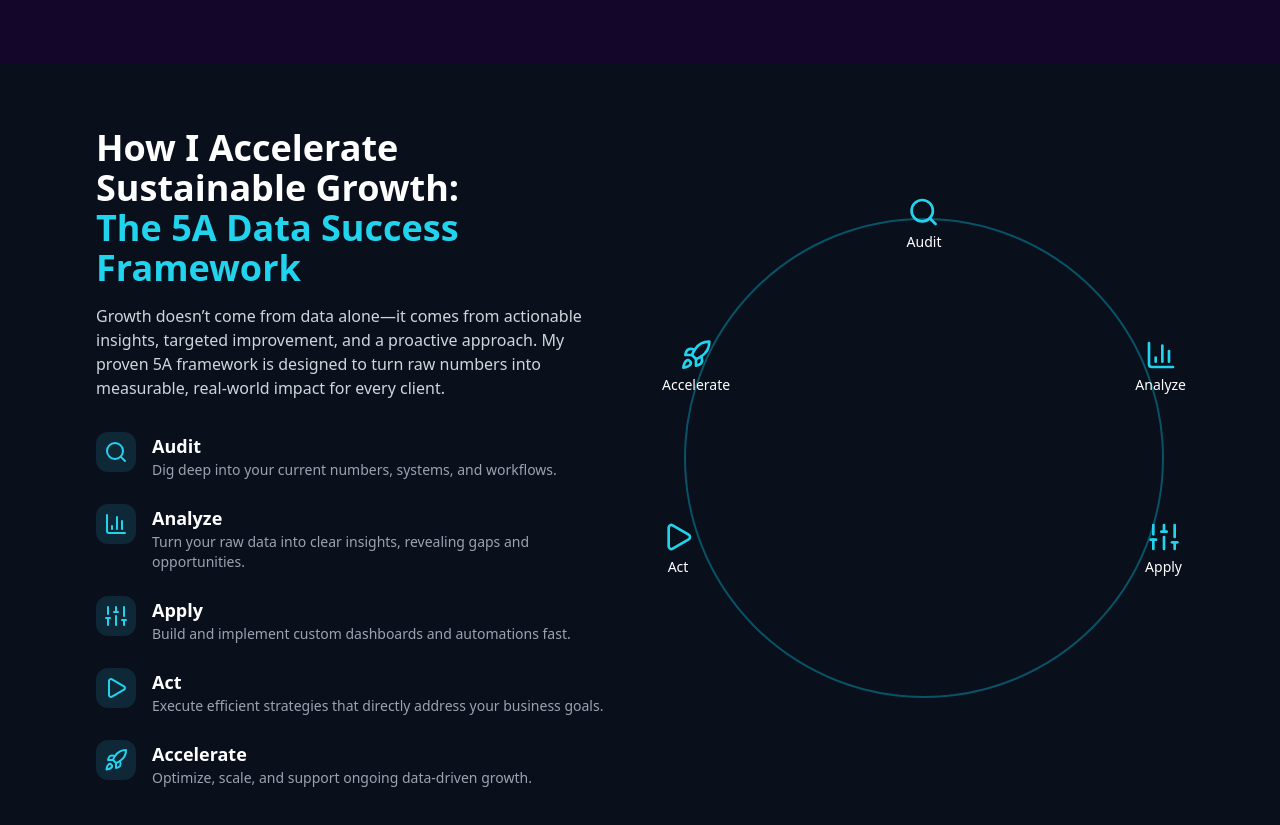
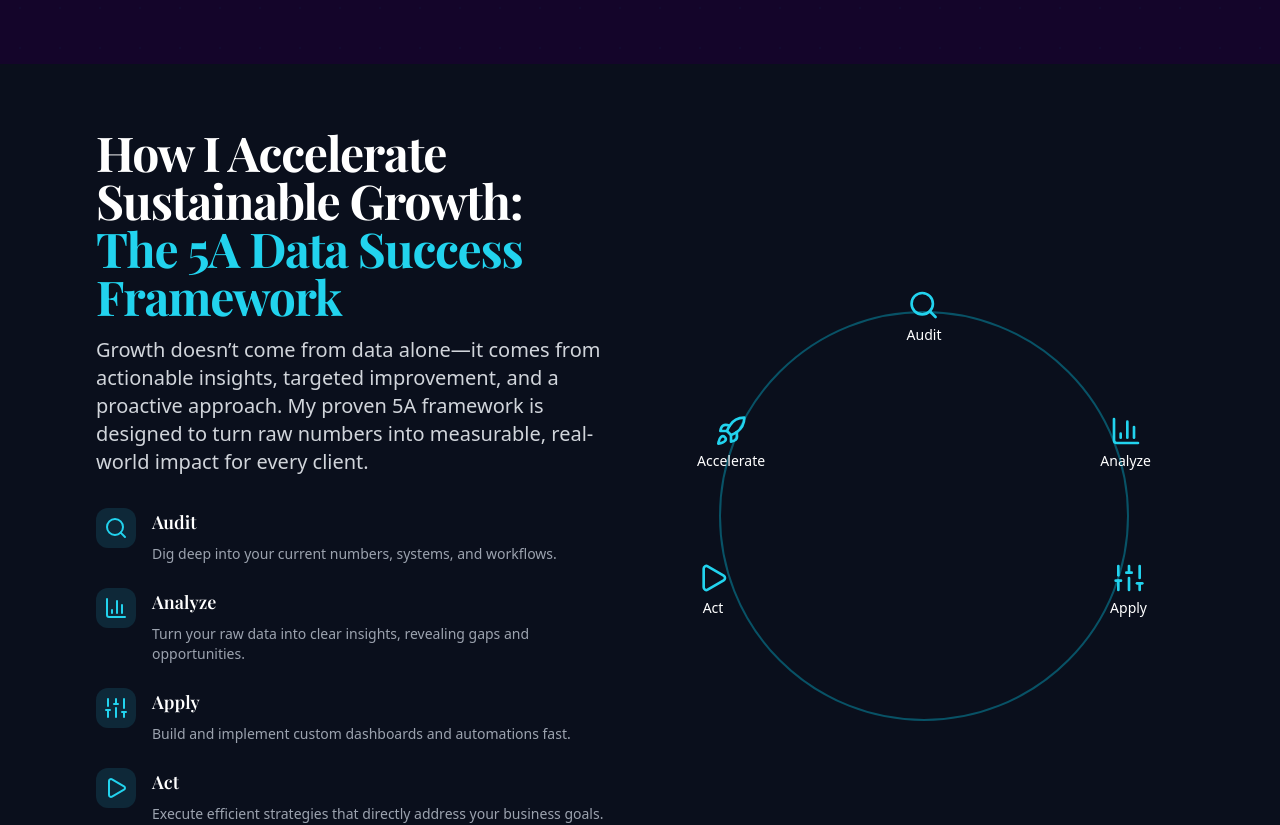
Before and after one commit to kartik-7877/statixgrowth-site, a Next.js app: page / in a window 1280 px wide. Shown: the part 2100-2925 px from the top of the page. Built offline with nearby package versions, Linux system fonts and the light colour scheme.

Commit message:
Update FrameworkVisual font styles + adjust circle size

```diff
--- a/components/FrameworkVisual.js
+++ b/components/FrameworkVisual.js
@@ -30,66 +30,82 @@ export default function FrameworkVisual() {
   ];
 
   return (
-    <section className="w-full bg-[#0a0f1c] text-white py-16 px-6 md:px-12 lg:px-24 font-inter">
+    <section className="w-full bg-[#0a0f1c] text-white py-16 px-6 md:px-12 lg:px-24">
       <div className="grid grid-cols-1 lg:grid-cols-2 gap-12 items-center">
 
         {/* LEFT SIDE CONTENT */}
         <div>
-          <h2 className="text-3xl md:text-4xl font-bold leading-snug mb-4">
+          {/* Heading - match WhyWorkWithUs */}
+          <h2 className="font-display tracking-tight text-white mb-4
+                         text-2xl sm:text-3xl md:text-5xl
+                         font-semibold md:font-bold leading-[1.2]">
             How I Accelerate Sustainable Growth:{" "}
             <span className="block text-cyan-400">The 5A Data Success Framework</span>
           </h2>
-          <p className="text-gray-300 mb-8 max-w-xl">
+
+          {/* Subheading - match WhyWorkWithUs */}
+          <p className="font-sans mt-4 sm:mt-4
+                        text-sm sm:text-base md:text-xl
+                        text-gray-300 mb-8 max-w-xl">
             Growth doesn’t come from data alone—it comes from actionable insights,
             targeted improvement, and a proactive approach. My proven 5A framework
             is designed to turn raw numbers into measurable, real-world impact for every client.
           </p>
 
+          {/* Steps List */}
           <div className="space-y-6">
             {steps.map((step, i) => (
               <div key={i} className="flex items-start gap-4">
                 <div className="p-2 bg-cyan-900/40 rounded-xl">{step.icon}</div>
                 <div>
-                  <h3 className="text-lg font-semibold">{step.title}</h3>
-                  <p className="text-gray-400 text-sm">{step.text}</p>
+                  {/* Step Title - match WhyWorkWithUs feature h3 */}
+                  <h3 className="font-display text-white font-semibold
+                                 text-base sm:text-lg leading-tight">
+                    {step.title}
+                  </h3>
+                  {/* Step Text - match WhyWorkWithUs feature p */}
+                  <p className="font-sans text-gray-400 mt-2
+                                text-xs sm:text-sm leading-relaxed">
+                    {step.text}
+                  </p>
                 </div>
               </div>
             ))}
           </div>
         </div>
 
-        {/* RIGHT SIDE CIRCULAR FLOW */}
+        {/* RIGHT SIDE CIRCULAR FLOW (kept unchanged) */}
         <div className="relative flex items-center justify-center">
-          <div className="relative w-[340px] h-[340px] md:w-[420px] md:h-[420px] lg:w-[480px] lg:h-[480px] rounded-full border-2 border-cyan-500/40">
+          <div className="relative w-[270px] h-[270px] md:w-[350px] md:h-[350px] lg:w-[410px] lg:h-[410px] rounded-full border-2 border-cyan-500/40">
 
             {/* Step 1 - Top */}
             <div className="absolute top-0 left-1/2 -translate-x-1/2 -translate-y-6 flex flex-col items-center">
               <Search className="w-8 h-8 text-cyan-400" />
-              <span className="text-sm mt-1">Audit</span>
+              <span className="font-sans text-xs sm:text-sm mt-1">Audit</span>
             </div>
 
             {/* Step 2 - Right Upper */}
             <div className="absolute right-0 top-1/4 translate-x-6 flex flex-col items-center">
               <BarChart3 className="w-8 h-8 text-cyan-400" />
-              <span className="text-sm mt-1">Analyze</span>
+              <span className="font-sans text-xs sm:text-sm mt-1">Analyze</span>
             </div>
 
             {/* Step 3 - Right Lower */}
             <div className="absolute right-1 bottom-1/4 translate-x-6 flex flex-col items-center">
               <Sliders className="w-8 h-8 text-cyan-400" />
-              <span className="text-sm mt-1">Apply</span>
+              <span className="font-sans text-xs sm:text-sm mt-1">Apply</span>
             </div>
 
             {/* Step 4 - Left Lower */}
             <div className="absolute left-0 bottom-1/4 -translate-x-6 flex flex-col items-center">
               <Play className="w-8 h-8 text-cyan-400" />
-              <span className="text-sm mt-1">Act</span>
+              <span className="font-sans text-xs sm:text-sm mt-1">Act</span>
             </div>
 
             {/* Step 5 - Left Upper */}
             <div className="absolute left-0 top-1/4 -translate-x-6 flex flex-col items-center">
               <Rocket className="w-8 h-8 text-cyan-400" />
-              <span className="text-sm mt-1">Accelerate</span>
+              <span className="font-sans text-xs sm:text-sm mt-1">Accelerate</span>
             </div>
           </div>
         </div>
```
